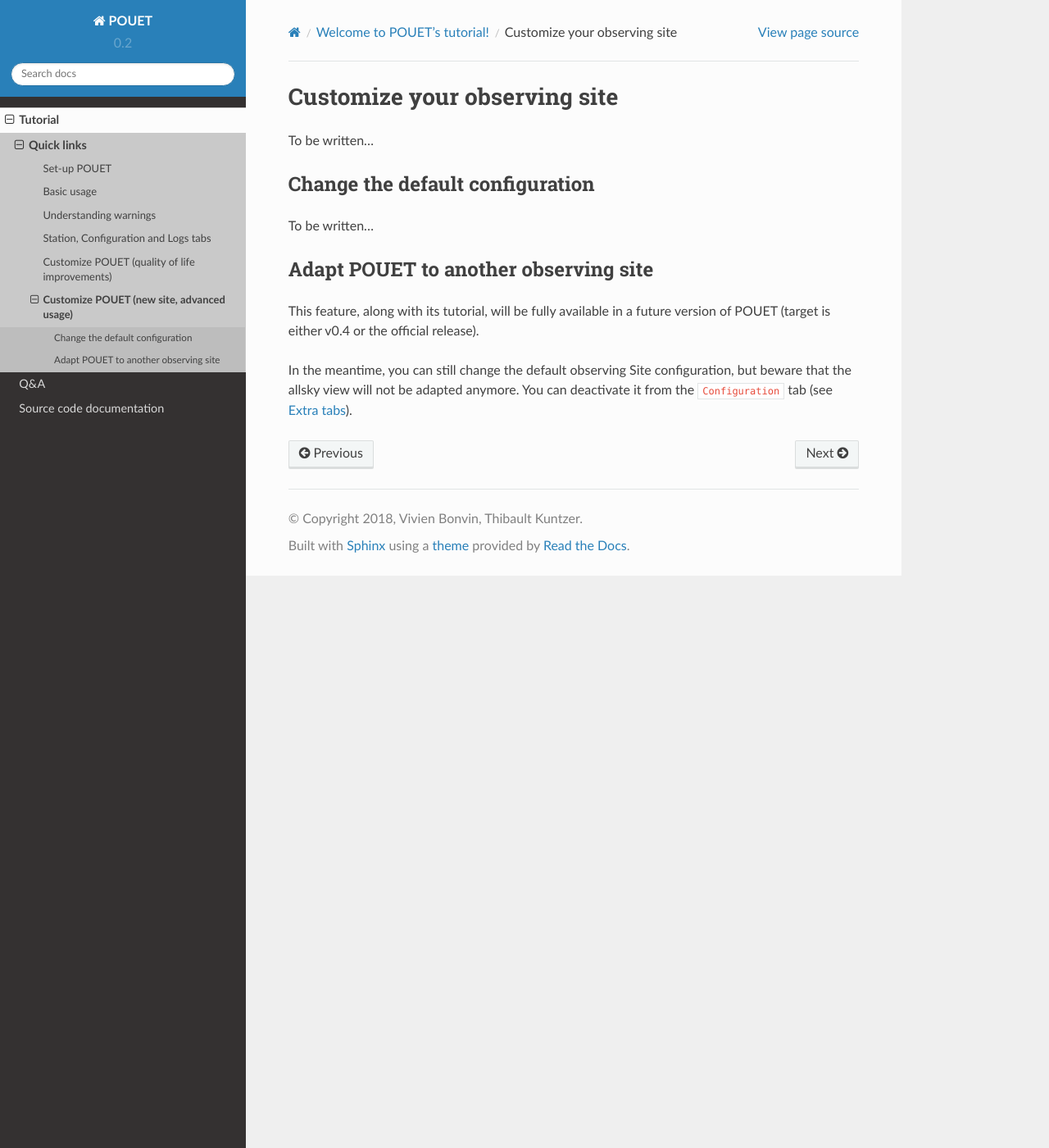
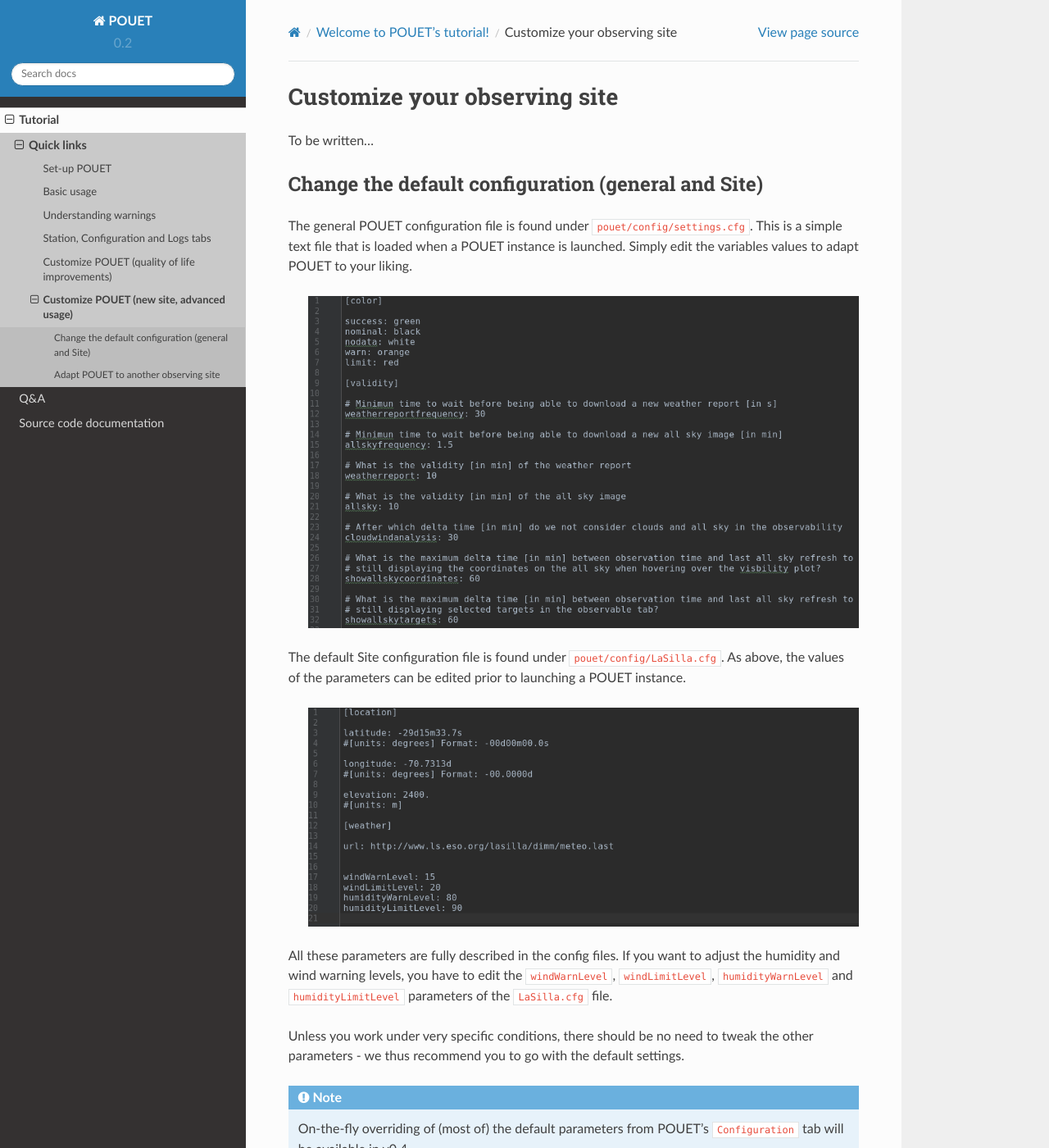
Before and after one commit to vbonvin/POUET, a Sphinx documentation site: the page built from docs/source/tutorial/advanced_newsite.rst, in a window 1280 px wide and 1400 px high. Shown: the whole window at 82% size. Built offline with Sphinx 7.4.7 and the Read the Docs theme 2.0.0, drawn with Linux system fonts in a browser that asks for light colours; pages that are not in the unit, such as notebooks, are missing from menus.

Commit message:
writing about changing the default POUET+Site config. #46

```diff
--- a/docs/source/tutorial/advanced_newsite.rst
+++ b/docs/source/tutorial/advanced_newsite.rst
@@ -5,10 +5,34 @@
 
 To be written...
 
-Change the default configuration
-********************************
+Change the default configuration (general and Site)
+***************************************************
 
-To be written...
+The general POUET configuration file is found under ``pouet/config/settings.cfg``. This is a simple text file that is loaded when a POUET instance is launched. Simply edit the variables values to adapt POUET to your liking.
+
+  .. figure:: plots/POUET_defaultconfig.png
+    :align: center
+    :alt: POUET settings
+    :figclass: align-center
+
+
+
+The default Site configuration file is found under ``pouet/config/LaSilla.cfg``. As above, the values of the parameters can be edited prior to launching a POUET instance.
+
+  .. figure:: plots/POUET_siteconfig.png
+    :align: center
+    :alt: POUET site configuration
+    :figclass: align-center
+
+
+All these parameters are fully described in the config files. If you want to adjust the humidity and wind warning levels, you have to edit the ``windWarnLevel``, ``windLimitLevel``, ``humidityWarnLevel`` and ``humidityLimitLevel`` parameters of the ``LaSilla.cfg`` file.
+
+
+Unless you work under very specific conditions, there should be no need to tweak the other parameters - we thus recommend you to go with the default settings.
+
+
+
+.. note:: On-the-fly overriding of (most of) the default parameters from POUET's ``Configuration`` tab will be available in v0.4.
 
 
 Adapt POUET to another observing site
--- a/docs/source/tutorial/setup.rst
+++ b/docs/source/tutorial/setup.rst
@@ -21,7 +21,7 @@
 At the root of POUET, you will find the following directories
 
   * ``archives`` contains old pieces of code (will disappear in a future version)
-  * ``cats`` contains the catalogs loaded/savec by POUET
+  * ``cats`` contains the catalogs loaded/saved by POUET
   * ``docs`` contains the documentation and requirement files
   * ``misc`` contains stuff (will disappear in a future version)
   * ``pouet`` contains the source code
```
Also changed, not shown: docs/source/tutorial/plots/POUET_defaultconfig.png (added), docs/source/tutorial/plots/POUET_siteconfig.png (added), 1 other file.
